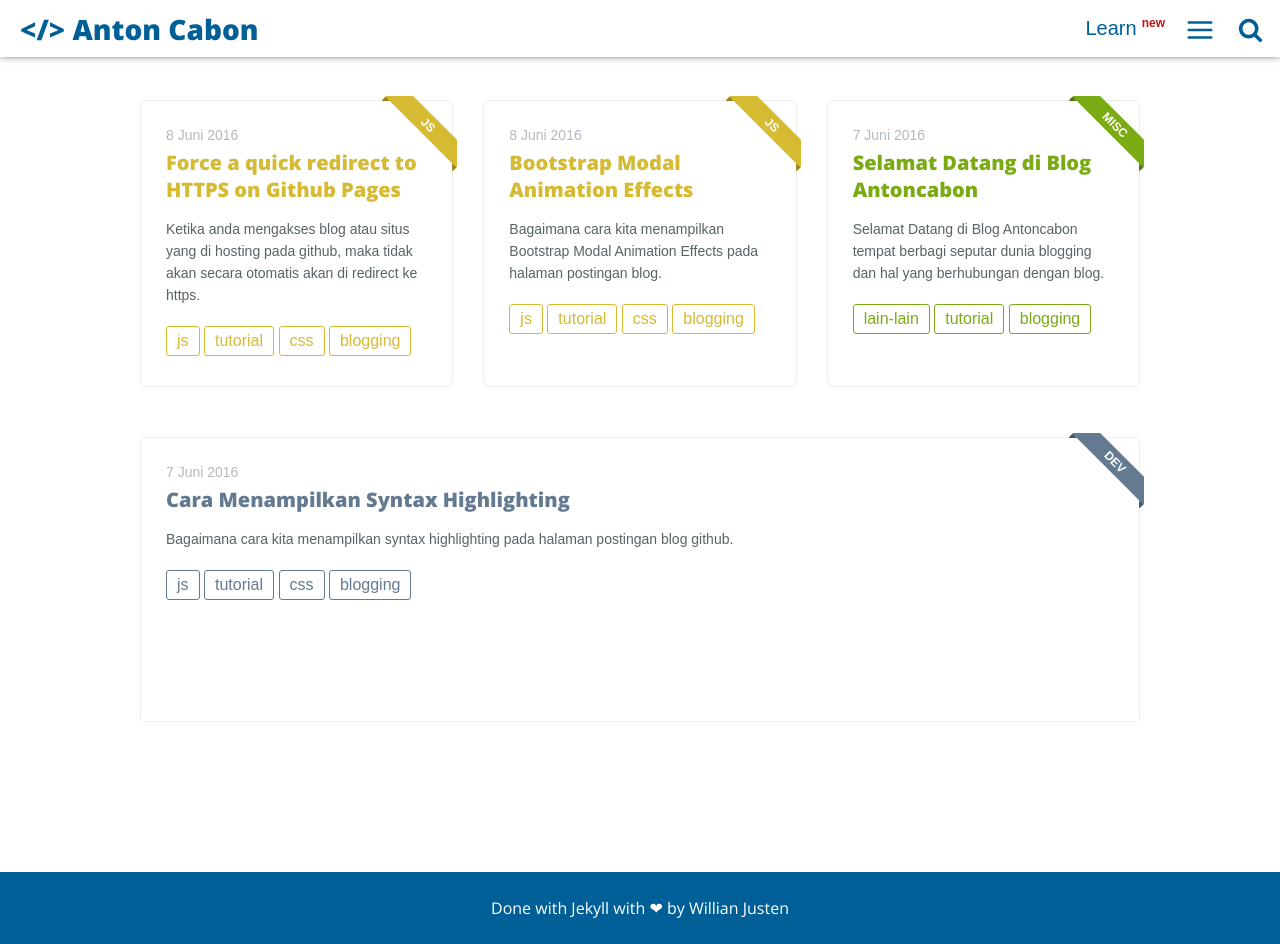
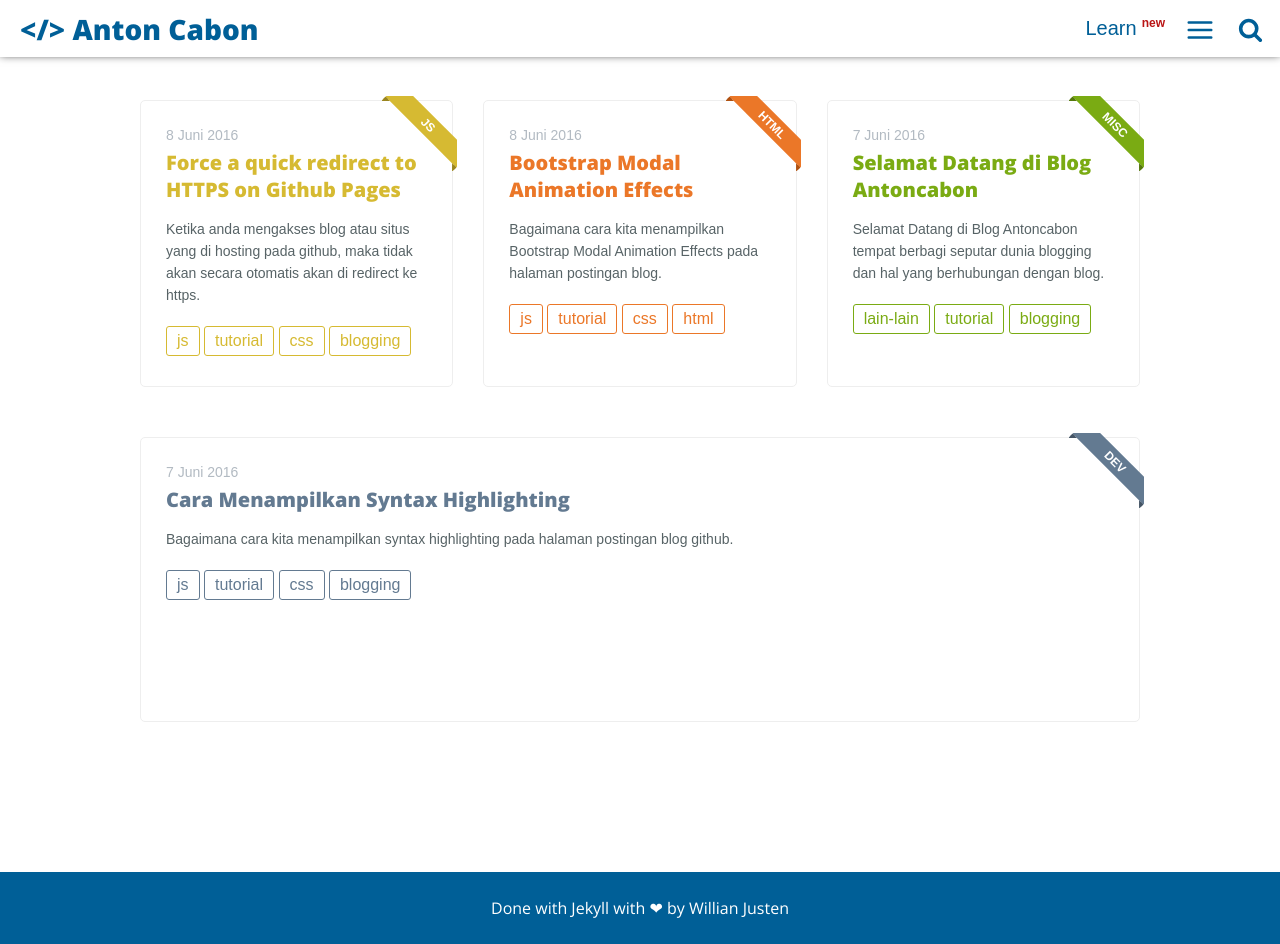
Before and after one commit to antoncabon/antoncabon.github.io, a Jekyll site: the page built from index.html, in a window 1280 px wide and 944 px high. Built offline with Jekyll 4.4.1, drawn with Linux system fonts in a browser that asks for light colours.

Commit message:
Update 2016-06-08-bootstrap-modal-animation-effects.markdown

```diff
--- a/_posts/2016-06-08-bootstrap-modal-animation-effects.markdown
+++ b/_posts/2016-06-08-bootstrap-modal-animation-effects.markdown
@@ -4,12 +4,12 @@ layout: post
 title: "Bootstrap Modal Animation Effects"
 description: "Bagaimana cara kita menampilkan Bootstrap Modal Animation Effects pada halaman postingan blog agar terlihat menarik."
 image: "/assets/img/modal.jpeg"
-main-class: 'js'
+main-class: 'html'
 tags:
 - js
 - tutorial
 - css
-- blogging
+- html
 twitter_text: "Cara Menampilkan Syntax Highlighting"
 introduction: "Bagaimana cara kita menampilkan Bootstrap Modal Animation Effects pada halaman postingan blog."
 ---
```
